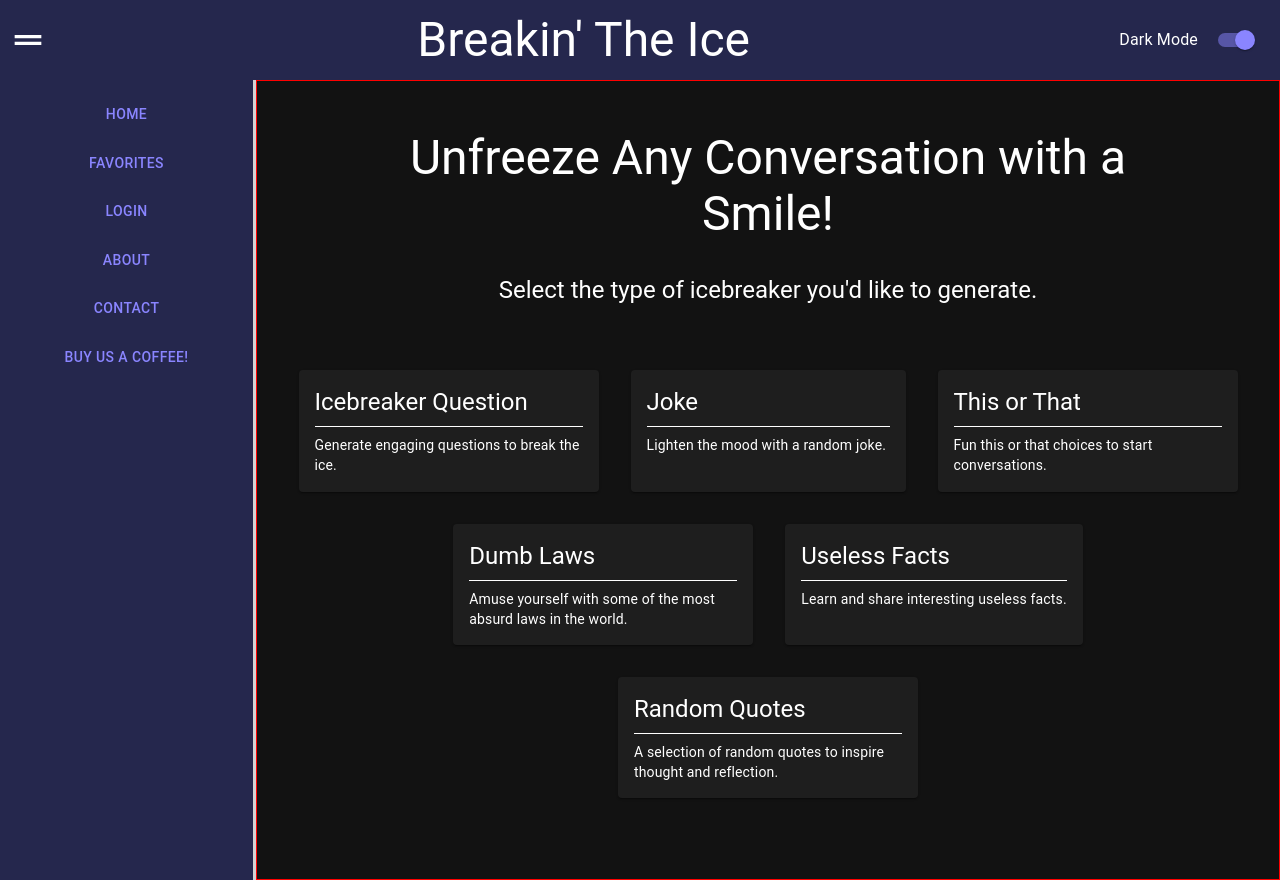
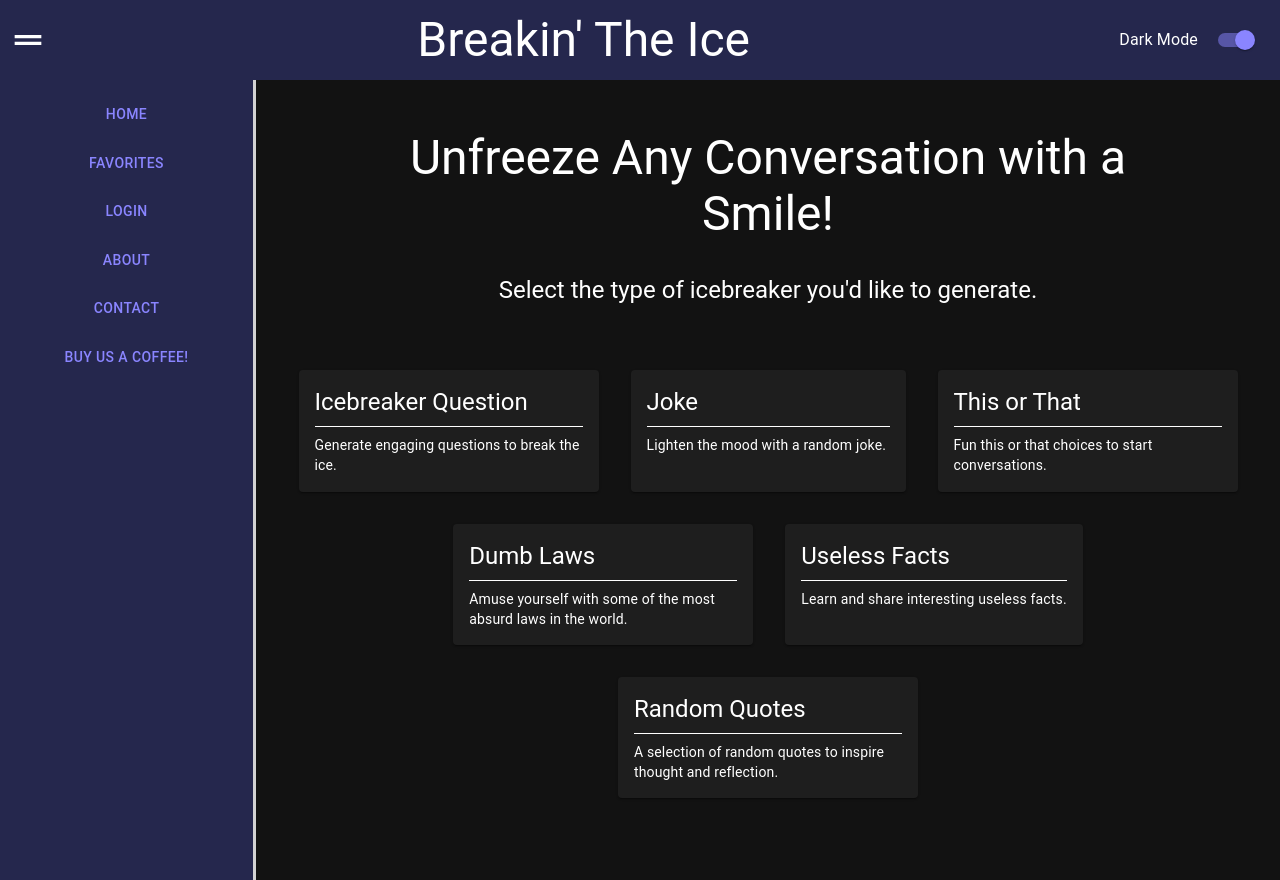
Before and after one commit to valyastriz/Breakin-The-Ice, a React (Create React App) app in the folder client/: page / in a window 1280 px wide. Built offline with nearby package versions, Linux system fonts and the light colour scheme.

Commit message:
removed border from home page

```diff
--- a/client/src/pages/Home.jsx
+++ b/client/src/pages/Home.jsx
@@ -16,7 +16,7 @@ const Home = () => {
   };
 
   return (
-    <Box sx={{ display: 'flex', flexGrow: 1, flexDirection: 'column', alignItems: 'center', justifyContent: 'center', height: '100%', minHeight: '100vh', width: '100%', border: '1px solid red', overflow: 'auto', position: 'relative'}}>
+    <Box sx={{ display: 'flex', flexGrow: 1, flexDirection: 'column', alignItems: 'center', justifyContent: 'center', height: '100%', minHeight: '100vh', width: '100%', overflow: 'auto', position: 'relative'}}>
         <Typography variant='h3' sx={{ textAlign: 'center', width: '80%', marginBottom: 4}}>Unfreeze Any Conversation with a Smile!</Typography>
         <Typography variant='h5' sx={{ textAlign: 'center', width: '80%', marginBottom: 4}}>Select the type of icebreaker you'd like to generate.</Typography>
         <IceBreakerOptions onSelect={handleSelect} />
```
